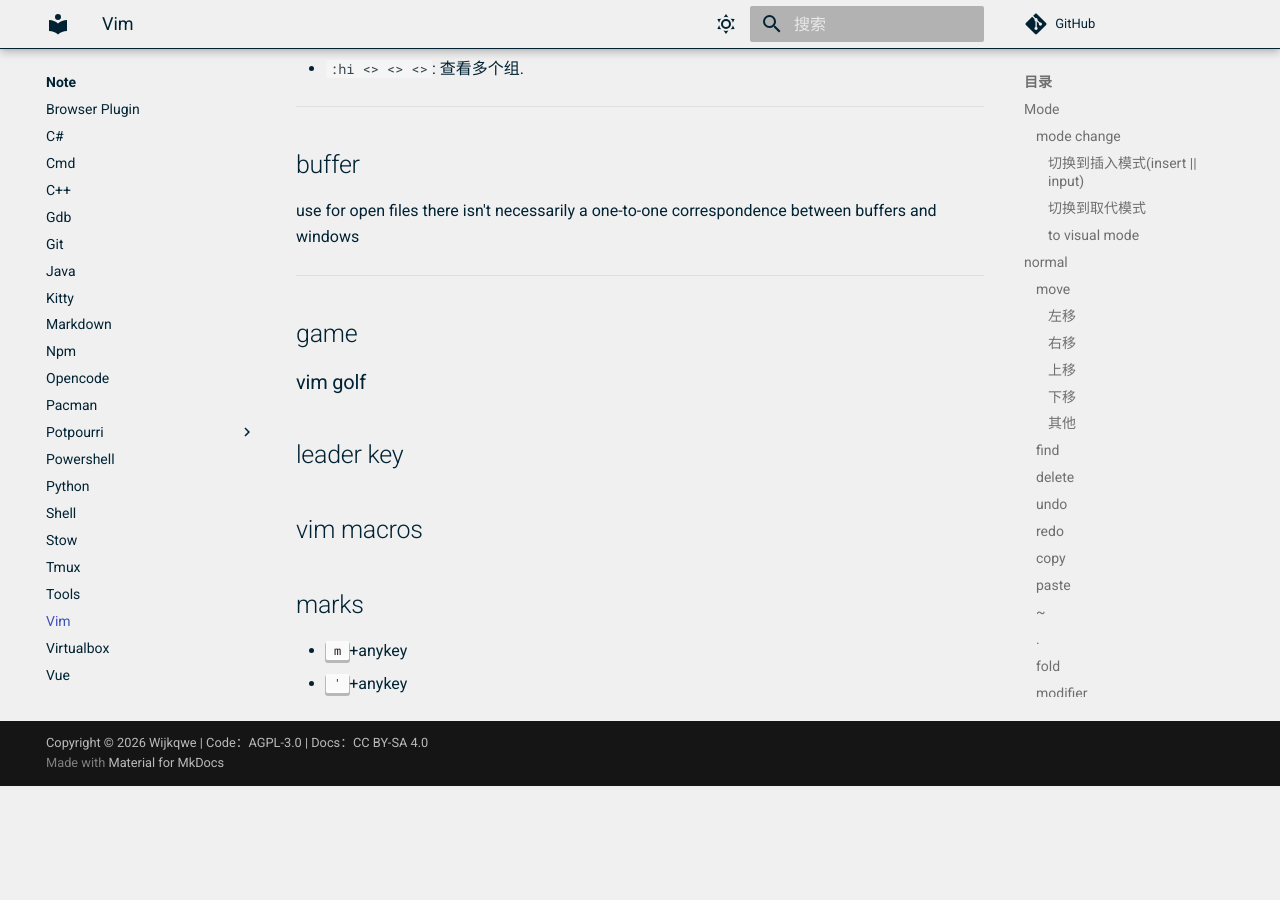
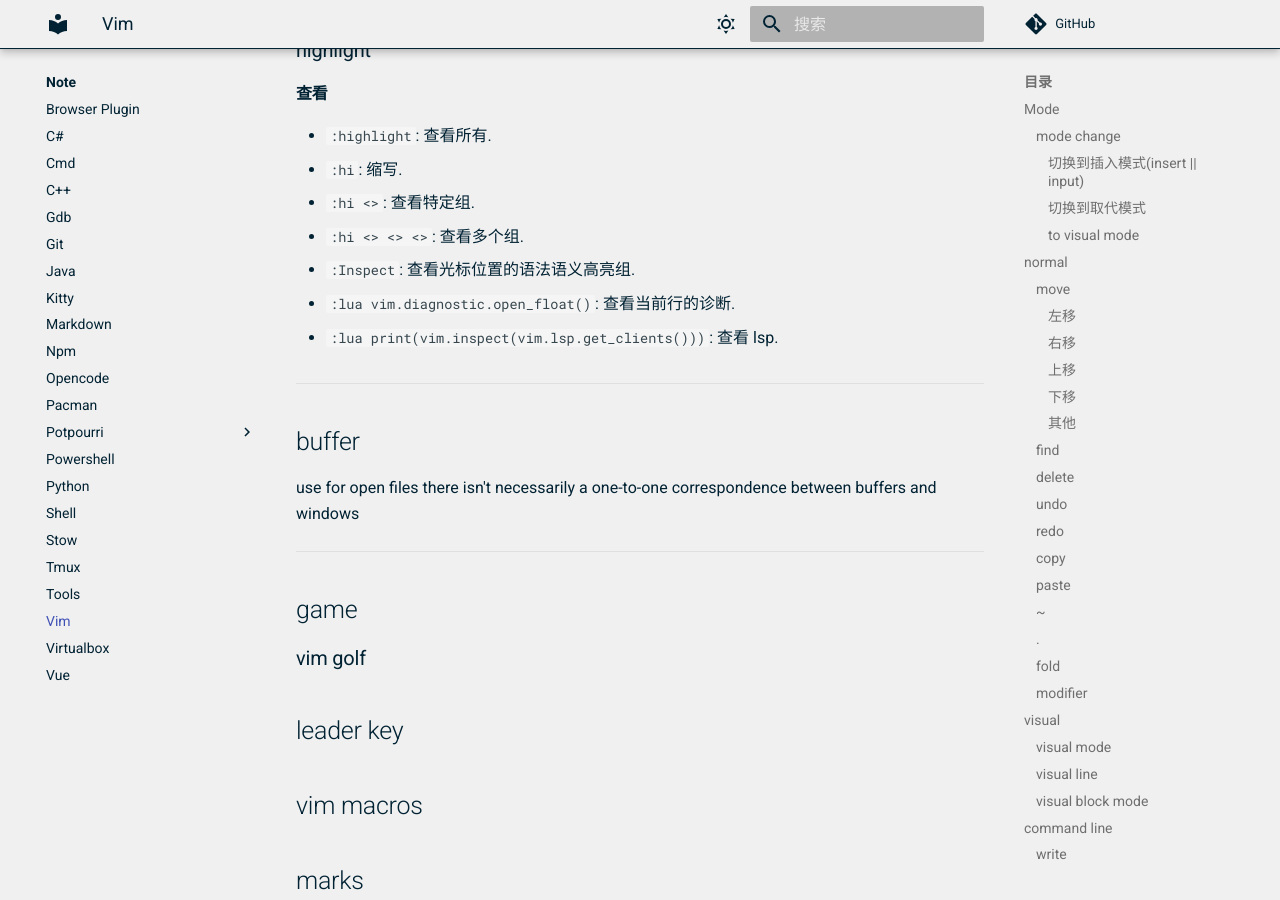
Before and after one commit to Wijkqwe/Wijkqwe.github.io, an MkDocs documentation site: the page built from docs/note/vim.md, in a window 1280 px wide and 900 px high, scrolled down 6827 px. Built offline with MkDocs 1.6.1 and Material for MkDocs 9.7.7, drawn with Linux system fonts in a browser that asks for light colours; comment, search, counter and statistics services are not loaded; before the commit the page ends 7613 px from its top, so only the background shows below that.

Commit message:
[note][vim] lsp

```diff
--- a/docs/note/vim.md
+++ b/docs/note/vim.md
@@ -86,7 +86,6 @@
 - <kbd>ctrl</kbd>+<kbd>d</kbd> 下移1/2页
 - <kbd>ctrl</kbd>+<kbd>f</kbd> 下移1页
 - <kbd>G</kbd> 移至文件末行
-- <kbd></kbd>
 - <kbd>}</kbd> 下一段首
 
 ---
@@ -98,26 +97,28 @@
 - <kbd>[]</kbd> 移至上一部分末
 - <kbd>][</kbd> 移至下一部分末
 - <kbd>%</kbd> when cursor hovering on a different type of grouping, jump between matching parentheres.
+- <kbd>]d</kbd> 移至下一诊断位置
+- <kbd>[d</kbd> 移至上一诊断位置
 
 ---
 
 ### find
 
 - <kbd>f</kbd>
-	<kbd>f</kbd><kbd>a</kbd> move to the first `a` after cursor this line
+    - <kbd>f</kbd><kbd>a</kbd> move to the first `a` after cursor this line
 
 - <kbd>F</kbd>
-	<kbd>F</kbd><kbd>a</kbd> move to the first `a` before cursor this line
+    - <kbd>F</kbd><kbd>a</kbd> move to the first `a` before cursor this line
 
 - <kbd>t</kbd>
-	<kbd>t</kbd><kbd>a</kbd> move to left the first `a` after cursor this line
+    - <kbd>t</kbd><kbd>a</kbd> move to left the first `a` after cursor this line
 
 - <kbd>T</kbd>
-	<kbd>T</kbd><kbd>a</kbd> move to right the first `a` before cursor this line
+    - <kbd>T</kbd><kbd>a</kbd> move to right the first `a` before cursor this line
 
 - <kbd>/</kbd>
-	- <kbd>n</kbd> to next
-	- <kbd>N</kbd> to
+    - <kbd>n</kbd> to next
+    - <kbd>N</kbd> to
 
 
 ---
@@ -269,7 +270,12 @@
 - `:hi`: 缩写.
 - `:hi <>`: 查看特定组.
 - `:hi <> <> <>`: 查看多个组.
+- `:Inspect`: 查看光标位置的语法语义高亮组.
 
+
+- `:lua vim.diagnostic.open_float()`: 查看当前行的诊断.
+
+- `:lua print(vim.inspect(vim.lsp.get_clients()))`: 查看 lsp.
 
 
 ---
```
